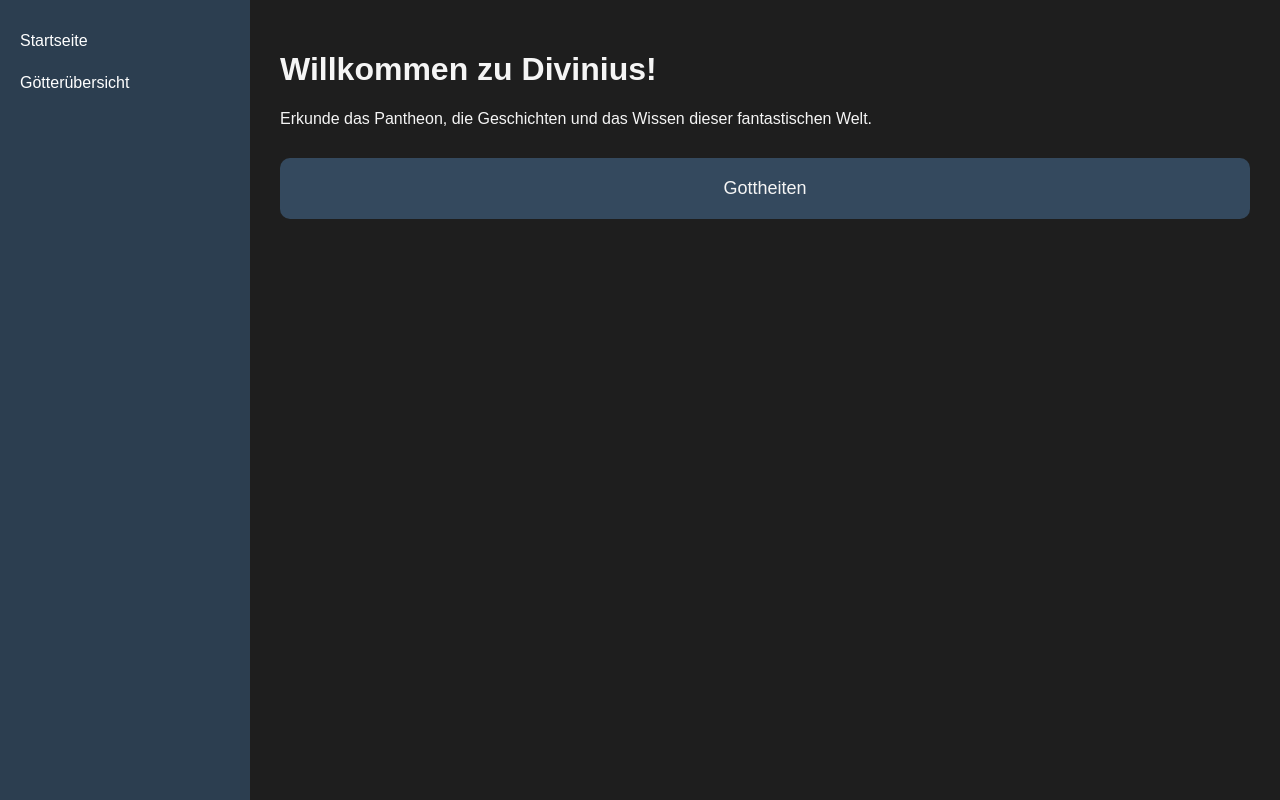
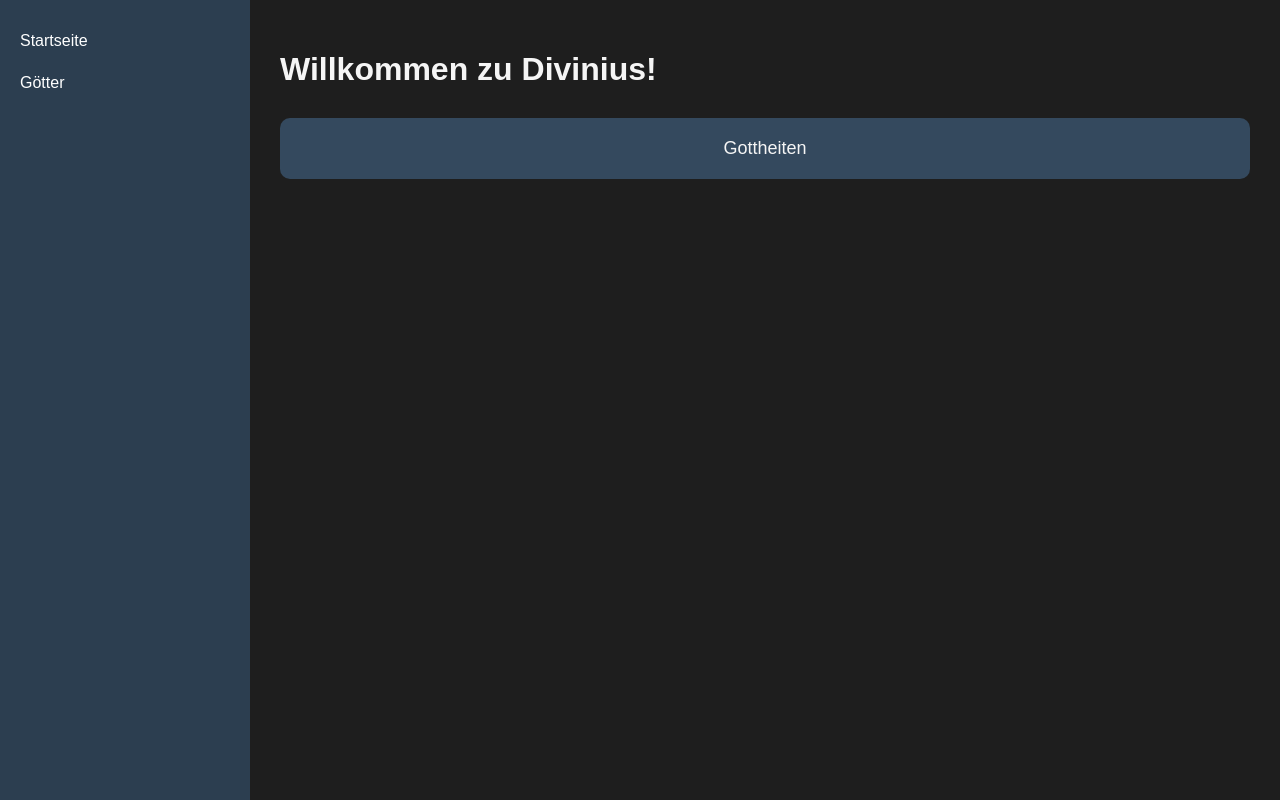
Before and after one commit to dinonuggis/Divinius, a website: page index.html in a window 1280 px wide. Drawn offline with nearby package versions, Linux system fonts and the light colour scheme.

Commit message:
Update index.html

```diff
--- a/index.html
+++ b/index.html
@@ -13,13 +13,12 @@
   <!-- Sidebar -->
   <div class="sidebar">
     <a href="#" onclick="showFrontpage()">Startseite</a>
-    <a href="#" onclick="showGodsOverview()">Götterübersicht</a>
+    <a href="#" onclick="showGodsOverview()">Götter</a>
   </div>
 
   <!-- Hauptinhalt -->
   <div class="content" id="content">
     <h1>Willkommen zu Divinius!</h1>
-    <p>Erkunde das Pantheon, die Geschichten und das Wissen dieser fantastischen Welt.</p>
 
     <div class="category-gallery">
       <div class="category-card" onclick="showGodsOverview()">
```
